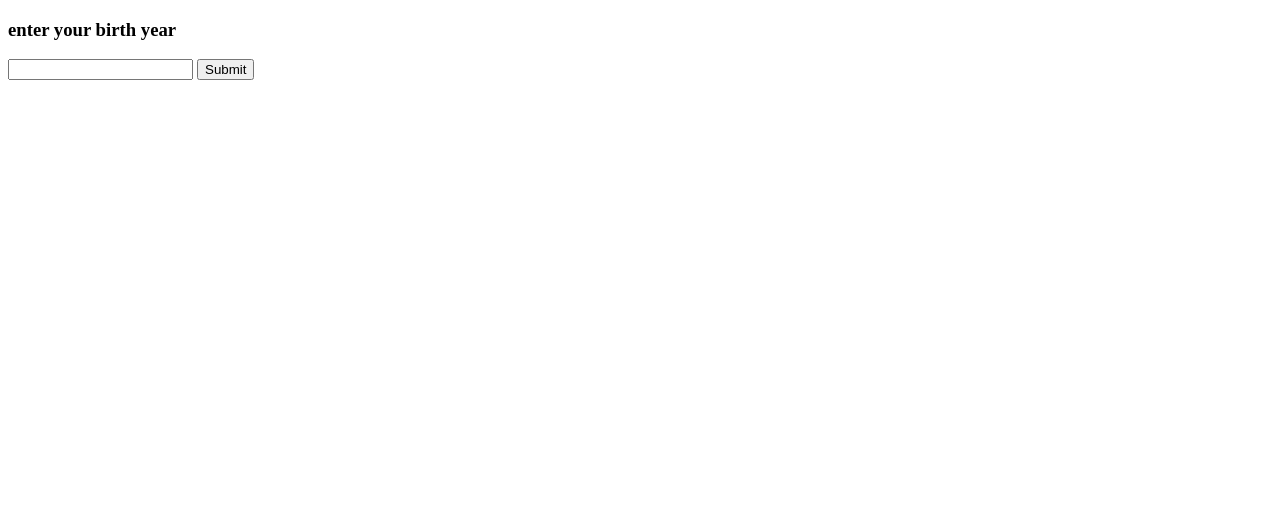
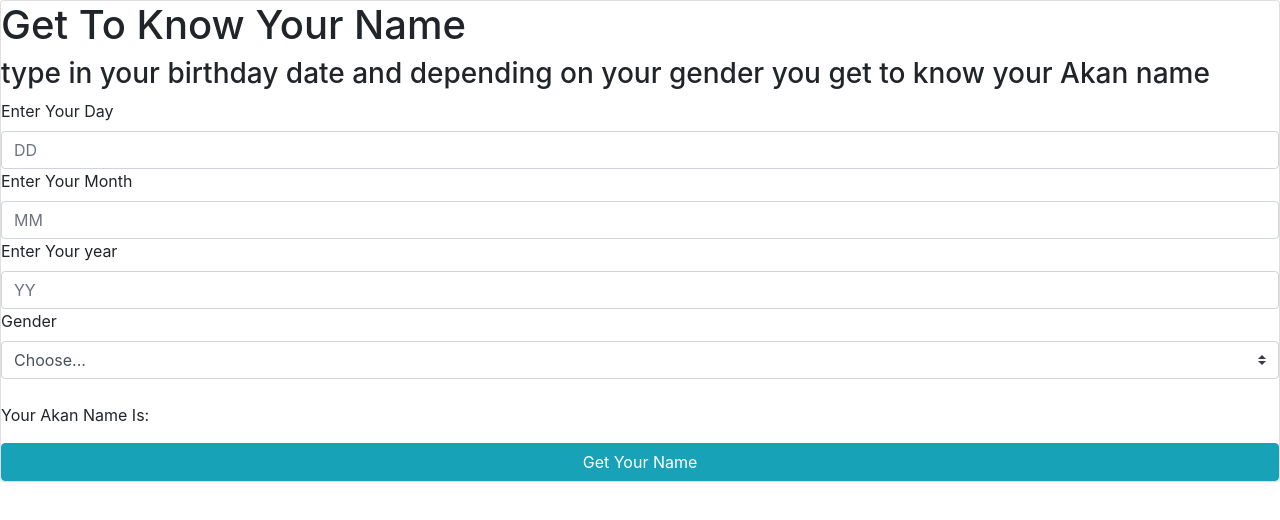
Before and after one commit to Duncan254/js-project, a plain HTML site: page index.html in a window 1280 px wide. Drawn offline with nearby package versions, Linux system fonts and the light colour scheme.

Commit message:
html and js

```diff
--- a/index.html
+++ b/index.html
@@ -1,13 +1,58 @@
 <!DOCTYPE html>
-<html>
+<html lang="en">
 <head>
-  <title></title>
-  <script src="script.js"></script>
+    <meta charset="UTF-8">
+    <meta name="viewport" content="width=device-width, initial-scale=1.0">
+
+    <title>Js birthday calculator</title>
+
+    <link rel="stylesheet" href="style.css">
+    <link rel="stylesheet" href="https://stackpath.bootstrapcdn.com/bootstrap/4.3.1/css/bootstrap.min.css" integrity="sha384-ggOyR0iXCbMQv3Xipma34MD+dH/1fQ784/j6cY/iJTQUOhcWr7x9JvoRxT2MZw1T" crossorigin="anonymous">
+
 </head>
 <body>
-<div class="center">
-    <h3>enter your birth year</h3>
-    <input type="text" id="age"/>
-     <button id="submit">Submit</button>
+    <div class="card">
+        <div class="h1">Get To Know Your Name</div>
+        <h3 class="description">type in your birthday date and depending on your gender you get to know your Akan name </h3>
+
+    <form action="" class="form">
+
+
+
+                        <label for="day">Enter Your Day</label>
+                        <input type="text" maxlength="2" class="form-control" id="day" placeholder="DD" value="">
+
+
+                        <label for="month">Enter Your Month</label>
+                        <input type="text" maxlength="2" class="form-control" id="month" placeholder="MM" value="">
+
+
+                        <label for="month">Enter Your year</label>
+                        <input type="text" maxlength="4" class="form-control" id="year" placeholder="YY" value="">
+
+
+                        <label for="gender">Gender</label>
+                            <select class="custom-select" id="gender" required>
+                               <option value="">Choose...</option>
+                               <option value="male">Male</option>
+                               <option value="female">Female</option>
+                            </select>
+
+
+
+
+    </form>
+    <br>
+    <p id="your-name">Your Akan Name  Is:&nbsp;</p>
+    <button id="button" type="button" class="btn btn-info" onclick="calc()" >Get Your Name</button>
 </div>
+
+
+
+
+
+
+
+    <script src="script.js"></script>
 </body>
+</html>
--- a/script.js
+++ b/script.js
@@ -9,7 +9,7 @@ function calc() {
     var CC = year.slice(0, 2);
     var YY = year.slice(2, 4);
     if (DD === "" || DD <= 0 || DD > 31 && MM === "" || MM <= 0 || MM > 12 && year < 1900 || year === "" || year.length > 4) {
-        alert("Please, make sure you have entered the correct information!!")
+        alert("Please, make sure you have entered the correct details!!")
     } else {
         var days = Math.floor((((CC /  4) - 2 * CC - 1) + ((5 * YY / 4)) + ((26 * (MM + 1) / 10)) + DD) % 7);
     }
@@ -18,6 +18,6 @@ function calc() {
     } else if (gender === 'female') {
         document.getElementById('your-name').innerHTML = ("Your Name Is: " + females[days] + ".");
     } else {
-        alert("I'm sorry to inform you, you never choose the gender!");
+        alert("please choose the gender!");
     }
 }
```
